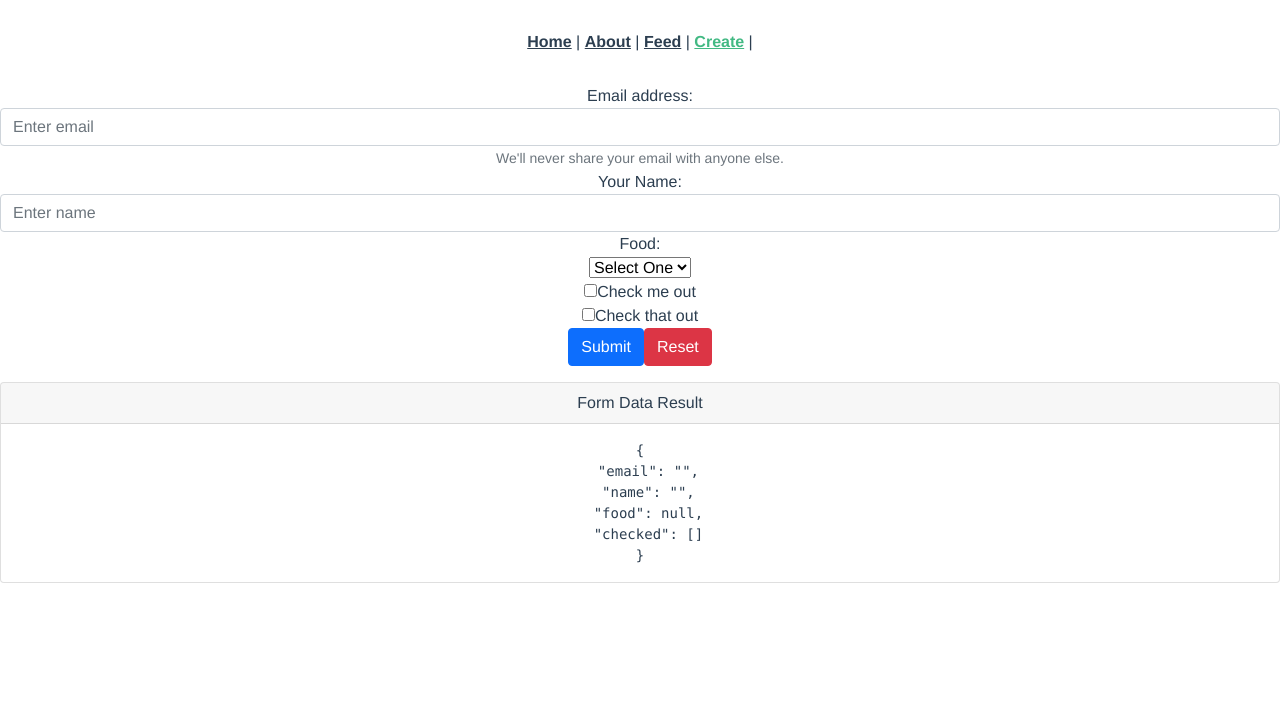
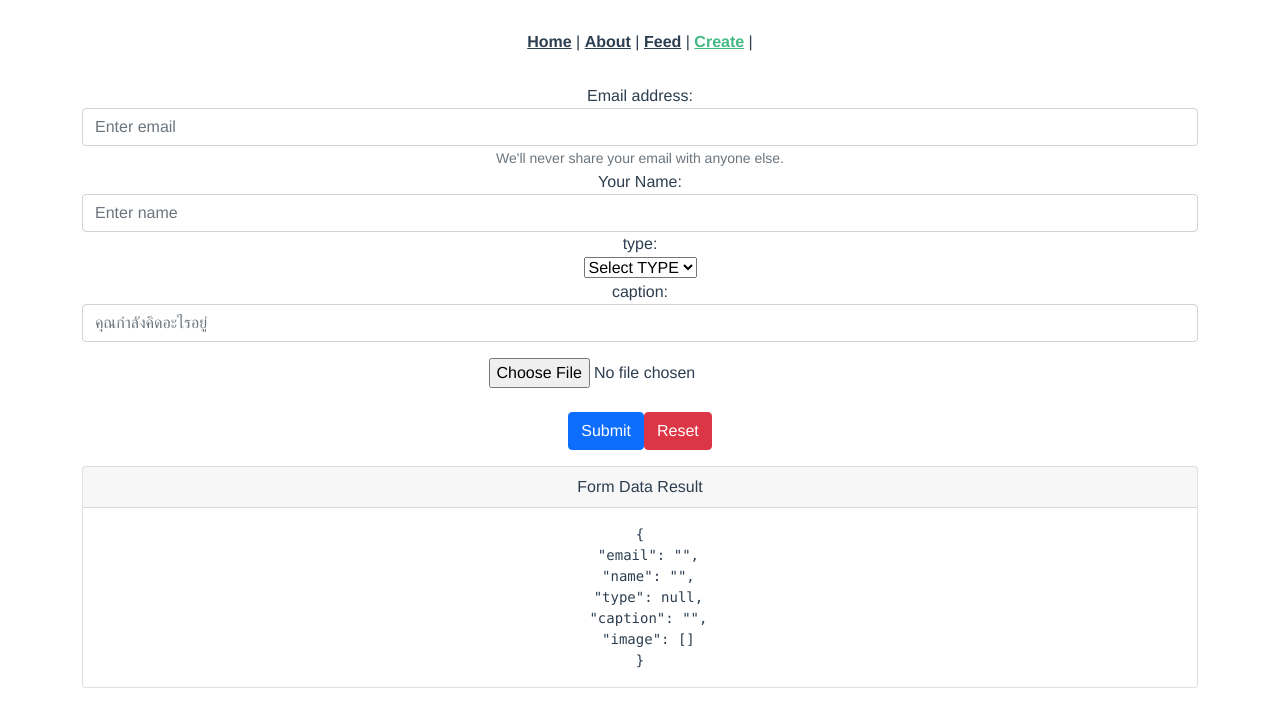
Before and after one commit to ZolidDreamMy/LearnVuejs, a Vue app: page /feed/create in a window 1280 px wide. Shown: the top 724 px of the page. Built offline with nearby package versions, Linux system fonts and the light colour scheme.

Commit message:
Api + feedCreate

```diff
--- a/package.json
+++ b/package.json
@@ -8,6 +8,7 @@
     "lint": "vue-cli-service lint"
   },
   "dependencies": {
+    "axios": "^0.23.0",
     "bootstrap": "^5.1.2",
     "bootstrap-vue": "^2.21.2",
     "core-js": "^3.6.5",
--- a/src/services/api.js
+++ b/src/services/api.js
@@ -1,6 +1,7 @@
 import axios from "axios";
 
 const API_BASE_API = "http://35.247.158.49:30749/mfecinternship/";
+// const API_BASE_API = "https://api.coindesk.com";
 const TIMEOUT = 120000;
 const HEADERS = {
     "Content-Type": "application/json"
--- a/src/services/callService.js
+++ b/src/services/callService.js
@@ -2,7 +2,9 @@ import HttpRequest from "./api"
 
 const httpRequest = new HttpRequest({})
 
+export const getMockData = async () => await httpRequest.get("/v1/bpi/currentprice.json");
+
 export const ViewFeed = async () => await httpRequest.get("/api/v1/feed?page={page}");
-export const CreateFeed = async () => await httpRequest.get("/api/v1/feed/create");
+export const CreateFeed = async (data) => await httpRequest.post("/api/v1/feed/create",data);
 /*export const UpdateFeed = async () => await httpRequest.get("/api/v1/feed?page={page}"); */
 export const DetailFeed = async () => await httpRequest.get("/api/v1/feed/viewpost?feedId={feedId}");
--- a/src/store/index.js
+++ b/src/store/index.js
@@ -1,15 +1,19 @@
 import Vue from 'vue'
 import Vuex from 'vuex'
+import common from './modules/common'
 
 Vue.use(Vuex)
 
+const debug = process.env.NODE_ENV !== "production";
+
 export default new Vuex.Store({
-  state: {
+  modules: {
+    common: {
+      namespaced: true,
+      modules: {
+        test: common.test,
+      }
+    }
   },
-  mutations: {
-  },
-  actions: {
-  },
-  modules: {
-  }
+  strict: debug
 })
--- /dev/null
+++ b/src/store/modules/common/index.js
@@ -0,0 +1,7 @@
+import test from "./test";
+
+const common = {
+    test
+}
+
+export default common
--- /dev/null
+++ b/src/store/modules/common/test.js
@@ -0,0 +1,39 @@
+/* eslint-disable no-empty-pattern */
+
+import { getMockData } from "@/services/callService.js"
+import { CreateFeed } from "@/services/callService.js"
+
+const state = {
+    data: []
+  }
+
+  const getters = {
+    getData (state) {
+        return state.data
+      }
+}
+
+const actions = {
+    async getMockData({ commit }) {
+        const resp = await getMockData();
+        commit("GET_DATA", resp);
+      },
+
+      async CreateFeed( {  } ,data) {
+        await CreateFeed(data);
+      },
+}
+
+const mutations = {
+    GET_DATA (state, payload) {
+        state.data = payload
+    },
+}
+
+export default {
+    namespaced: true,
+    state,
+    getters,
+    actions,
+    mutations
+}
--- a/src/views/About.vue
+++ b/src/views/About.vue
@@ -1,5 +1,49 @@
 <template>
   <div class="about">
     <h1>This is an about page</h1>
+    <!-- {{getData}} -->
+
+        <b-form-group id="input-group-2" label="Your Name:" label-for="input-2">
+          <b-form-input
+            id="input-2"
+            v-model="feed.name"
+            placeholder="Enter name"
+            required
+          ></b-form-input>
+        </b-form-group>
   </div>
 </template>
+
+<script>
+export default {
+  name: "About",
+  data() {
+    return {
+      feed: {
+        name:"",
+        caption:""
+      },
+    };
+  },
+  computed: {
+    getData() {
+      return this.$store.getters["common/test/getData"];
+    },
+  },
+  methods: {
+    callGetData() {
+      this.$store.dispatch("common/test/getMockData");
+    },
+    callCreateFeed() {
+      let data = {
+        name: this.feed.name,
+        caption: this.feed.caption,
+      };
+      this.$store.dispatch("common/test/CreateFeed", data);
+    },
+  },
+  mounted() {
+    this.callGetData();
+  },
+};
+</script>
--- a/src/views/feed/CreateFeed.vue
+++ b/src/views/feed/CreateFeed.vue
@@ -1,4 +1,7 @@
 <template>
+  <div class="container">
+
+
     <div>
       <b-form @submit="onSubmit" @reset="onReset" v-if="show">
         <b-form-group
@@ -25,16 +28,16 @@
           ></b-form-input>
         </b-form-group>
 
-      <b-form-group id="input-group-3" label="Food:" label-for="input-3">
+        <b-form-group id="input-group-3" label="type:" label-for="input-3">
           <b-form-select
             id="input-3"
-          v-model="form.food"
-          :options="foods"
+            v-model="form.type"
+            :options="type"
             required
           ></b-form-select>
         </b-form-group>
 
-      <b-form-group id="input-group-4" v-slot="{ ariaDescribedby }">
+        <!-- <b-form-group id="input-group-4" v-slot="{ ariaDescribedby }">
           <b-form-checkbox-group
             v-model="form.checked"
             id="checkboxes-4"
@@ -43,8 +46,24 @@
             <b-form-checkbox value="me">Check me out</b-form-checkbox>
             <b-form-checkbox value="that">Check that out</b-form-checkbox>
           </b-form-checkbox-group>
+        </b-form-group> -->
+        <b-form-group id="input-group-5" label="caption:" rows="8" label-for="input-5">
+          <b-form-input
+            id="input-5"
+            v-model="form.caption"
+            placeholder="คุณกำลังคิดอะไรอยู่"
+            required
+          ></b-form-input>
         </b-form-group>
 
+
+    <b-form-file v-model="file2" class="mt-3" plain> </b-form-file>
+
+    <!-- <div>
+      <b-button pill variant="success">Button</b-button>
+    </div> -->
+      <br>
+      <br>
         <b-button type="submit" variant="primary">Submit</b-button>
         <b-button type="reset" variant="danger">Reset</b-button>
       </b-form>
@@ -52,40 +71,56 @@
         <pre class="m-0">{{ form }}</pre>
       </b-card>
     </div>
+  </div>
 </template>
+
+
+
 
 <script>
 export default {
   data() {
     return {
       form: {
-          email: '',
-          name: '',
-          food: null,
-          checked: []
+        email: "",
+        name: "",
+        type: null,
+        // checked: [],
+        caption:"",
+        image:[],
       },
-        foods: [{ text: 'Select One', value: null }, 'Carrots', 'Beans', 'Tomatoes', 'Corn'],
-        show: true
-      }
+      type: [
+        { text: "Select TYPE", value: null },
+        "TEXT",
+        "IMAGE",
+      ],
+      show: true,
+    };
   },
   methods: {
     onSubmit(event) {
-        event.preventDefault()
-        alert(JSON.stringify(this.form))
+      event.preventDefault();
+      alert(JSON.stringify(this.form));
     },
     onReset(event) {
-        event.preventDefault()
+      event.preventDefault();
       // Reset our form values
-        this.form.email = ''
-        this.form.name = ''
-        this.form.food = null
-        this.form.checked = []
+      this.form.email = "";
+      this.form.name = "";
+      this.form.type = null;
+      // this.form.checked = [];
       // Trick to reset/clear native browser form validation state
-        this.show = false
+      this.show = false;
       this.$nextTick(() => {
-          this.show = true
-        })
-      }
-    }
-  }
+        this.show = true;
+      });
+    },
+  },
+};
 </script>
+// let data = {
+//         field1: this.value1,
+//         feild2: this.value2,
+
+//    };
+// this.$store.dispatch("store path", data);
--- /dev/null
+++ b/vue.config.js
@@ -0,0 +1,5 @@
+module.exports = {
+    lintOnSave: false,
+    runtimeCompiler: true,
+    productionSourceMap: false,
+}
```
Also changed, not shown: src/store/modules/feed/feed.js (added), src/store/modules/feed/index.js (added), 1 other file (tests, documents, lock files or other folders). Lines whose indentation alone changed are shown as unchanged.
